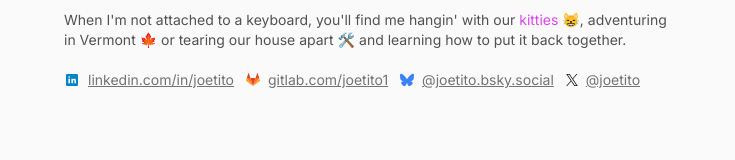
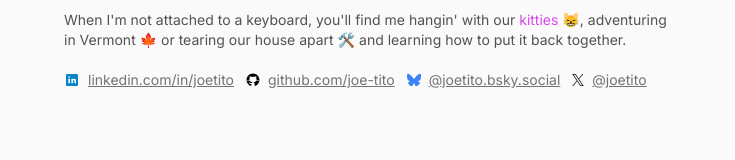
Before and after one commit to joe-tito/joe-tito, a Next.js app: page / in a window 1280 px wide. Shown: the part 438-598 px from the top of the page, without its empty margins (272-1007 px from the left). Built offline with nearby package versions, Linux system fonts and the light colour scheme; what tailwindcss-animated would draw is missing.

Commit message:
gitlab to github updates

```diff
--- a/src/app/components/footer.tsx
+++ b/src/app/components/footer.tsx
@@ -24,10 +24,10 @@
             <li className="inline-block relative pe-4 text-xs last:pe-0 last-of-type:before:hidden before:absolute before:top-1/2 before:end-1.5 before:-translate-y-1/2 before:size-[3px] before:rounded-full before:bg-gray-400 dark:text-neutral-500 dark:before:bg-neutral-600">
               <a
                 className="text-xs text-gray-500 underline hover:text-gray-800 hover:decoration-2 focus:outline-none focus:decoration-2 dark:text-neutral-500 dark:hover:text-neutral-400"
-                href="https://gitlab.com/joetito1"
+                href="https://github.com/joe-tito"
                 target="_blank"
               >
-                GitLab
+                GitHub
               </a>
             </li>
             <li className="inline-block pe-4 text-xs">
--- a/src/app/components/profile.tsx
+++ b/src/app/components/profile.tsx
@@ -97,46 +97,21 @@
 
           <li className="flex items-center gap-x-2">
             <svg
-              className="shrink-0 size-3.5"
               xmlns="http://www.w3.org/2000/svg"
-              viewBox="0 0 256 236"
-              preserveAspectRatio="xMinYMin meet"
+              x="0px"
+              y="0px"
+              className="shrink-0 size-3.5 dark:fill-neutral-200"
+              viewBox="0 0 50 50"
             >
-              <path
-                d="M128.075 236.075l47.104-144.97H80.97l47.104 144.97z"
-                fill="#E24329"
-              />
-              <path
-                d="M128.075 236.074L80.97 91.104H14.956l113.119 144.97z"
-                fill="#FC6D26"
-              />
-              <path
-                d="M14.956 91.104L.642 135.16a9.752 9.752 0 0 0 3.542 10.903l123.891 90.012-113.12-144.97z"
-                fill="#FCA326"
-              />
-              <path
-                d="M14.956 91.105H80.97L52.601 3.79c-1.46-4.493-7.816-4.492-9.275 0l-28.37 87.315z"
-                fill="#E24329"
-              />
-              <path
-                d="M128.075 236.074l47.104-144.97h66.015l-113.12 144.97z"
-                fill="#FC6D26"
-              />
-              <path
-                d="M241.194 91.104l14.314 44.056a9.752 9.752 0 0 1-3.543 10.903l-123.89 90.012 113.119-144.97z"
-                fill="#FCA326"
-              />
-              <path
-                d="M241.194 91.105h-66.015l28.37-87.315c1.46-4.493 7.816-4.492 9.275 0l28.37 87.315z"
-                fill="#E24329"
-              />
+              <path d="M17.791,46.836C18.502,46.53,19,45.823,19,45v-5.4c0-0.197,0.016-0.402,0.041-0.61C19.027,38.994,19.014,38.997,19,39 c0,0-3,0-3.6,0c-1.5,0-2.8-0.6-3.4-1.8c-0.7-1.3-1-3.5-2.8-4.7C8.9,32.3,9.1,32,9.7,32c0.6,0.1,1.9,0.9,2.7,2c0.9,1.1,1.8,2,3.4,2 c2.487,0,3.82-0.125,4.622-0.555C21.356,34.056,22.649,33,24,33v-0.025c-5.668-0.182-9.289-2.066-10.975-4.975 c-3.665,0.042-6.856,0.405-8.677,0.707c-0.058-0.327-0.108-0.656-0.151-0.987c1.797-0.296,4.843-0.647,8.345-0.714 c-0.112-0.276-0.209-0.559-0.291-0.849c-3.511-0.178-6.541-0.039-8.187,0.097c-0.02-0.332-0.047-0.663-0.051-0.999 c1.649-0.135,4.597-0.27,8.018-0.111c-0.079-0.5-0.13-1.011-0.13-1.543c0-1.7,0.6-3.5,1.7-5c-0.5-1.7-1.2-5.3,0.2-6.6 c2.7,0,4.6,1.3,5.5,2.1C21,13.4,22.9,13,25,13s4,0.4,5.6,1.1c0.9-0.8,2.8-2.1,5.5-2.1c1.5,1.4,0.7,5,0.2,6.6c1.1,1.5,1.7,3.2,1.6,5 c0,0.484-0.045,0.951-0.11,1.409c3.499-0.172,6.527-0.034,8.204,0.102c-0.002,0.337-0.033,0.666-0.051,0.999 c-1.671-0.138-4.775-0.28-8.359-0.089c-0.089,0.336-0.197,0.663-0.325,0.98c3.546,0.046,6.665,0.389,8.548,0.689 c-0.043,0.332-0.093,0.661-0.151,0.987c-1.912-0.306-5.171-0.664-8.879-0.682C35.112,30.873,31.557,32.75,26,32.969V33 c2.6,0,5,3.9,5,6.6V45c0,0.823,0.498,1.53,1.209,1.836C41.37,43.804,48,35.164,48,25C48,12.318,37.683,2,25,2S2,12.318,2,25 C2,35.164,8.63,43.804,17.791,46.836z"></path>
             </svg>
+
             <a
               className="text-sm text-neutral-500 underline hover:text-neutral-800 hover:decoration-2 focus:outline-none focus:decoration-2 dark:text-neutral-500 dark:hover:text-neutral-400"
-              href="https://gitlab.com/joetito1"
+              href="https://github.com/joe-tito"
               target="_blank"
             >
-              gitlab.com/joetito1
+              github.com/joe-tito
             </a>
           </li>
 
```
